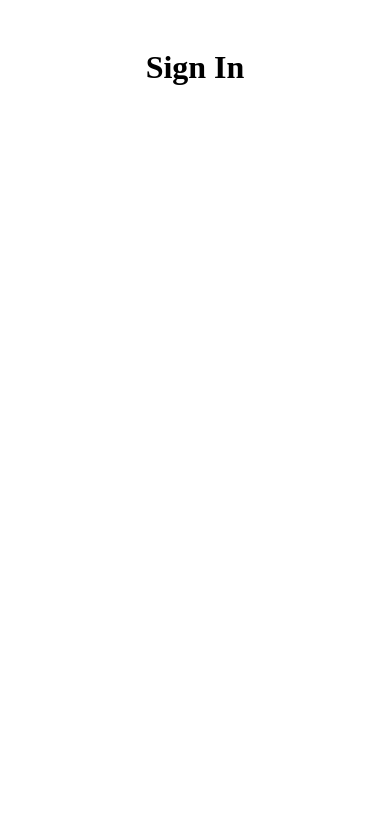
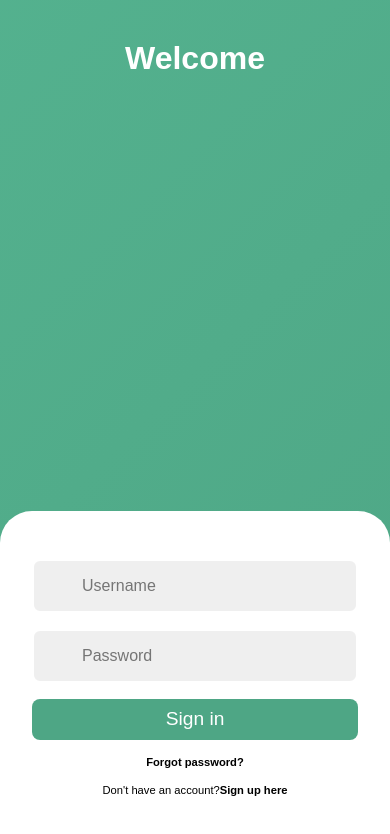
Before and after one commit to KimJH0709/clone-netflix, a Vue app: page /signin in a window 390 px wide. Shown: the top 834 px of the page. Built offline with nearby package versions, Linux system fonts and the light colour scheme.

Commit message:
Add AuthPage css, html

```diff
--- a/package.json
+++ b/package.json
@@ -8,6 +8,7 @@
     "lint": "vue-cli-service lint"
   },
   "dependencies": {
+    "axios": "^1.7.7",
     "core-js": "^3.8.3",
     "vue": "^3.2.13",
     "vue-router": "^4.4.5"
--- a/src/router/index.js
+++ b/src/router/index.js
@@ -1,17 +1,18 @@
 import { createRouter, createWebHistory } from 'vue-router';
 import HomePage from '../views/HomePage.vue';
-import SignInPage from '../views/Signin.vue';
+import AuthPage from '../views/AuthPage.vue';
 
 const routes = [
   {
     path: '/',
     name: 'Home',
     component: HomePage,
+    meta: { requiresAuth: true },
   },
   {
     path: '/signin',
-    name: 'SignIn',
-    component: SignInPage,
+    name: 'Auth',
+    component: AuthPage,
   },
 ];
 
@@ -20,4 +21,13 @@ const router = createRouter({
   routes,
 });
 
+// router.beforeEach((to, from, next) => {
+//   const isLoggedIn = localStorage.getItem('isLoggedIn');
+//   if (to.matched.some((record) => record.meta.requiresAuth) && !isLoggedIn) {
+//     next('/signin');
+//   } else {
+//     next();
+//   }
+// });
+
 export default router;
--- /dev/null
+++ b/src/views/AuthPage.vue
@@ -0,0 +1,439 @@
+<!-- src/views/AuthPage.vue -->
+<template>
+  <div ref="container" id="container" class="container">
+    <!-- FORM SECTION -->
+    <div class="row">
+      <!-- SIGN UP -->
+      <div class="col align-items-center flex-col sign-up">
+        <div class="form-wrapper align-items-center">
+          <div class="form sign-up">
+            <div class="input-group">
+              <i class="bx bxs-user"></i>
+              <input type="text" placeholder="Username" />
+            </div>
+            <div class="input-group">
+              <i class="bx bx-mail-send"></i>
+              <input type="email" placeholder="Email" />
+            </div>
+            <div class="input-group">
+              <i class="bx bxs-lock-alt"></i>
+              <input type="password" placeholder="Password" />
+            </div>
+            <div class="input-group">
+              <i class="bx bxs-lock-alt"></i>
+              <input type="password" placeholder="Confirm password" />
+            </div>
+            <button>Sign up</button>
+            <p>
+              <span>Already have an account?</span>
+              <b @click="toggle" class="pointer">Sign in here</b>
+            </p>
+          </div>
+        </div>
+      </div>
+      <!-- END SIGN UP -->
+      <!-- SIGN IN -->
+      <div class="col align-items-center flex-col sign-in">
+        <div class="form-wrapper align-items-center">
+          <div class="form sign-in">
+            <div class="input-group">
+              <i class="bx bxs-user"></i>
+              <input type="text" placeholder="Username" />
+            </div>
+            <div class="input-group">
+              <i class="bx bxs-lock-alt"></i>
+              <input type="password" placeholder="Password" />
+            </div>
+            <button>Sign in</button>
+            <p>
+              <b>Forgot password?</b>
+            </p>
+            <p>
+              <span>Don't have an account?</span>
+              <b @click="toggle" class="pointer">Sign up here</b>
+            </p>
+          </div>
+        </div>
+      </div>
+      <!-- END SIGN IN -->
+    </div>
+    <!-- END FORM SECTION -->
+    <!-- CONTENT SECTION -->
+    <div class="row content-row">
+      <!-- SIGN IN CONTENT -->
+      <div class="col align-items-center flex-col">
+        <div class="text sign-in">
+          <h2>Welcome</h2>
+        </div>
+        <div class="img sign-in"></div>
+      </div>
+      <!-- END SIGN IN CONTENT -->
+      <!-- SIGN UP CONTENT -->
+      <div class="col align-items-center flex-col">
+        <div class="img sign-up"></div>
+        <div class="text sign-up">
+          <h2>Join with us</h2>
+        </div>
+      </div>
+      <!-- END SIGN UP CONTENT -->
+    </div>
+    <!-- END CONTENT SECTION -->
+  </div>
+</template>
+
+<script>
+export default {
+  mounted() {
+    // 컴포넌트가 마운트된 후 200ms 뒤에 'sign-in' 클래스를 추가합니다.
+    setTimeout(() => {
+      this.$refs.container.classList.add('sign-in');
+    }, 200);
+  },
+  methods: {
+    toggle() {
+      // 'sign-in'과 'sign-up' 클래스를 토글합니다.
+      this.$refs.container.classList.toggle('sign-in');
+      this.$refs.container.classList.toggle('sign-up');
+    },
+  },
+};
+</script>
+
+<style>
+/* 스타일을 그대로 붙여넣으세요 */
+:root {
+    --primary-color: #4EA685;
+    --secondary-color: #57B894;
+    --black: #000000;
+    --white: #ffffff;
+    --gray: #efefef;
+    --gray-2: #757575;
+
+    --facebook-color: #4267B2;
+    --google-color: #DB4437;
+    --twitter-color: #1DA1F2;
+    --insta-color: #E1306C;
+}
+
+@import url('https://fonts.googleapis.com/css2?family=Poppins:wght@200;300;400;500;600&display=swap');
+
+* {
+    font-family: 'Poppins', sans-serif;
+    margin: 0;
+    padding: 0;
+    box-sizing: border-box;
+}
+
+html,
+body {
+    height: 100vh;
+    overflow: hidden;
+}
+
+.container {
+    position: relative;
+    min-height: 100vh;
+    overflow: hidden;
+}
+
+.row {
+    display: flex;
+    flex-wrap: wrap;
+    height: 100vh;
+}
+
+.col {
+    width: 50%;
+}
+
+.align-items-center {
+    display: flex;
+    align-items: center;
+    justify-content: center;
+    text-align: center;
+}
+
+.form-wrapper {
+    width: 100%;
+    max-width: 28rem;
+}
+
+.form {
+    padding: 1rem;
+    background-color: var(--white);
+    border-radius: 1.5rem;
+    width: 100%;
+    box-shadow: rgba(0, 0, 0, 0.35) 0px 5px 15px;
+    transform: scale(0);
+    transition: .5s ease-in-out;
+    transition-delay: 1s;
+}
+
+.input-group {
+    position: relative;
+    width: 100%;
+    margin: 1rem 0;
+}
+
+.input-group i {
+    position: absolute;
+    top: 50%;
+    left: 1rem;
+    transform: translateY(-50%);
+    font-size: 1.4rem;
+    color: var(--gray-2);
+}
+
+.input-group input {
+    width: 100%;
+    padding: 1rem 3rem;
+    font-size: 1rem;
+    background-color: var(--gray);
+    border-radius: .5rem;
+    border: 0.125rem solid var(--white);
+    outline: none;
+}
+
+.input-group input:focus {
+    border: 0.125rem solid var(--primary-color);
+}
+
+.form button {
+    cursor: pointer;
+    width: 100%;
+    padding: .6rem 0;
+    border-radius: .5rem;
+    border: none;
+    background-color: var(--primary-color);
+    color: var(--white);
+    font-size: 1.2rem;
+    outline: none;
+}
+
+.form p {
+    margin: 1rem 0;
+    font-size: .7rem;
+}
+
+.flex-col {
+    flex-direction: column;
+}
+
+.social-list {
+    margin: 2rem 0;
+    padding: 1rem;
+    border-radius: 1.5rem;
+    width: 100%;
+    box-shadow: rgba(0, 0, 0, 0.35) 0px 5px 15px;
+    transform: scale(0);
+    transition: .5s ease-in-out;
+    transition-delay: 1.2s;
+}
+
+.social-list>div {
+    color: var(--white);
+    margin: 0 .5rem;
+    padding: .7rem;
+    cursor: pointer;
+    border-radius: .5rem;
+    transform: scale(0);
+    transition: .5s ease-in-out;
+}
+
+.social-list>div:nth-child(1) {
+    transition-delay: 1.4s;
+}
+
+.social-list>div:nth-child(2) {
+    transition-delay: 1.6s;
+}
+
+.social-list>div:nth-child(3) {
+    transition-delay: 1.8s;
+}
+
+.social-list>div:nth-child(4) {
+    transition-delay: 2s;
+}
+
+.social-list>div>i {
+    font-size: 1.5rem;
+    transition: .4s ease-in-out;
+}
+
+.social-list>div:hover i {
+    transform: scale(1.5);
+}
+
+.facebook-bg {
+    background-color: var(--facebook-color);
+}
+
+.google-bg {
+    background-color: var(--google-color);
+}
+
+.twitter-bg {
+    background-color: var(--twitter-color);
+}
+
+.insta-bg {
+    background-color: var(--insta-color);
+}
+
+.pointer {
+    cursor: pointer;
+}
+
+.container.sign-in .form.sign-in,
+.container.sign-in .social-list.sign-in,
+.container.sign-in .social-list.sign-in>div,
+.container.sign-up .form.sign-up,
+.container.sign-up .social-list.sign-up,
+.container.sign-up .social-list.sign-up>div {
+    transform: scale(1);
+}
+
+.content-row {
+    position: absolute;
+    top: 0;
+    left: 0;
+    pointer-events: none;
+    z-index: 6;
+    width: 100%;
+}
+
+.text {
+    margin: 4rem;
+    color: var(--white);
+}
+
+.text h2 {
+    font-size: 3.5rem;
+    font-weight: 800;
+    margin: 2rem 0;
+    transition: 1s ease-in-out;
+}
+
+.text p {
+    font-weight: 600;
+    transition: 1s ease-in-out;
+    transition-delay: .2s;
+}
+
+.img img {
+    width: 30vw;
+    transition: 1s ease-in-out;
+    transition-delay: .4s;
+}
+
+.text.sign-in h2,
+.text.sign-in p,
+.img.sign-in img {
+    transform: translateX(-250%);
+}
+
+.text.sign-up h2,
+.text.sign-up p,
+.img.sign-up img {
+    transform: translateX(250%);
+}
+
+.container.sign-in .text.sign-in h2,
+.container.sign-in .text.sign-in p,
+.container.sign-in .img.sign-in img,
+.container.sign-up .text.sign-up h2,
+.container.sign-up .text.sign-up p,
+.container.sign-up .img.sign-up img {
+    transform: translateX(0);
+}
+
+.container::before {
+    content: "";
+    position: absolute;
+    top: 0;
+    right: 0;
+    height: 100vh;
+    width: 300vw;
+    transform: translate(35%, 0);
+    background-image: linear-gradient(-45deg, var(--primary-color) 0%, var(--secondary-color) 100%);
+    transition: 1s ease-in-out;
+    z-index: 6;
+    box-shadow: rgba(0, 0, 0, 0.35) 0px 5px 15px;
+    border-bottom-right-radius: max(50vw, 50vh);
+    border-top-left-radius: max(50vw, 50vh);
+}
+
+.container.sign-in::before {
+    transform: translate(0, 0);
+    right: 50%;
+}
+
+.container.sign-up::before {
+    transform: translate(100%, 0);
+    right: 50%;
+}
+
+@media only screen and (max-width: 425px) {
+    .container::before,
+    .container.sign-in::before,
+    .container.sign-up::before {
+        height: 100vh;
+        border-bottom-right-radius: 0;
+        border-top-left-radius: 0;
+        z-index: 0;
+        transform: none;
+        right: 0;
+    }
+
+    .container.sign-in .col.sign-in,
+    .container.sign-up .col.sign-up {
+        transform: translateY(0);
+    }
+
+    .content-row {
+        align-items: flex-start !important;
+    }
+
+    .content-row .col {
+        transform: translateY(0);
+        background-color: unset;
+    }
+
+    .col {
+        width: 100%;
+        position: absolute;
+        padding: 2rem;
+        background-color: var(--white);
+        border-top-left-radius: 2rem;
+        border-top-right-radius: 2rem;
+        transform: translateY(100%);
+        transition: 1s ease-in-out;
+    }
+
+    .row {
+        align-items: flex-end;
+        justify-content: flex-end;
+    }
+
+    .form,
+    .social-list {
+        box-shadow: none;
+        margin: 0;
+        padding: 0;
+    }
+
+    .text {
+        margin: 0;
+    }
+
+    .text p {
+        display: none;
+    }
+
+    .text h2 {
+        margin: .5rem;
+        font-size: 2rem;
+    }
+}
+</style>
--- a/src/views/Signin.vue
+++ /dev/null
@@ -1,19 +0,0 @@
-<template>
-    <div class="signin">
-      <h1>Sign In</h1>
-      <!-- 로그인 폼 등을 추가할 수 있습니다 -->
-    </div>
-  </template>
-
-<script>
-export default {
-  name: 'SignInPage',
-};
-</script>
-
-  <style scoped>
-  .signin {
-    padding: 20px;
-    text-align: center;
-  }
-  </style>
```
Also changed, not shown: src/assets/logo.png (deleted), 1 other file (tests, documents, lock files or other folders).
